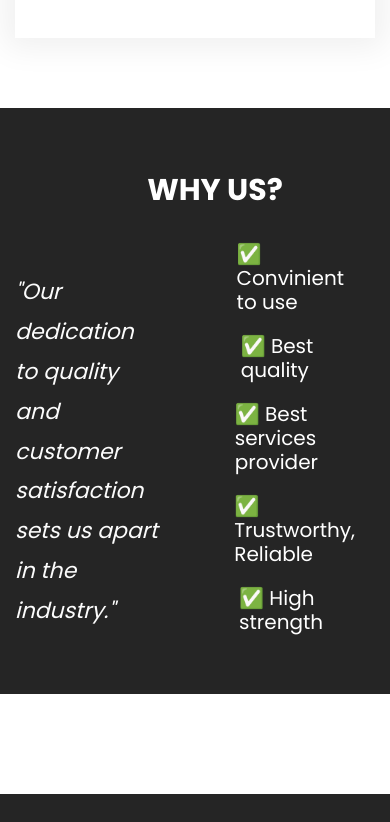
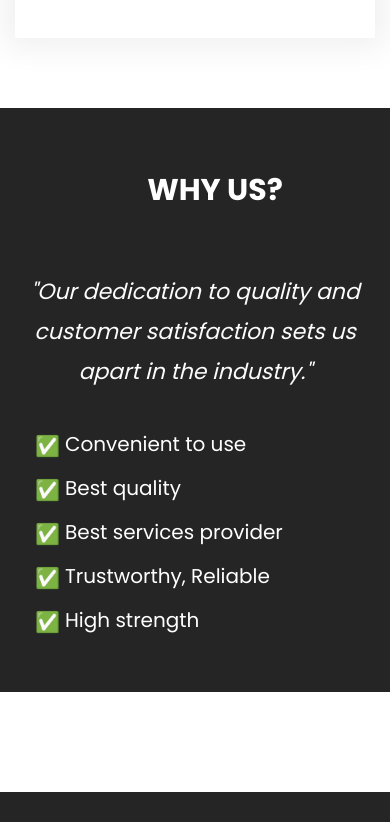
Before and after one commit to siddharth9903/rkindustries, a plain HTML site: page index.html in a window 390 px wide. Shown: the part 2742-3564 px from the top of the page. Drawn offline with nearby package versions, Linux system fonts and the light colour scheme.

Commit message:
fix: responsiveness

```diff
--- a/css/style.css
+++ b/css/style.css
@@ -513,12 +513,12 @@ a:hover {
     text-transform: uppercase;
     font-weight: bold;
 }
-
 .whyus-container {
     display: flex;
     justify-content: space-between;
     align-items: flex-start;
     width: 100%;
+    flex-wrap: wrap;
 }
 
 .quote {
@@ -530,12 +530,12 @@ a:hover {
     font-style: italic;
 }
 
-.margin-botton-not{
+.margin-bottom-not {
     margin-bottom: 0 !important;
 }
 
 .whyus-content {
-    width: 50%;
+    width: 40%;
     text-align: left;
 }
 
@@ -555,6 +555,23 @@ a:hover {
     display: flex;
     align-items: center;
     margin-bottom: 10px;
+}
+
+/* Checkmark class using Unicode character for a checkmark */
+.checkmark {
+    margin-right: 10px;
+}
+
+/* Responsive adjustments */
+@media (max-width: 768px) {
+    .quote, .whyus-content {
+        width: 100%;
+        text-align: center;
+    }
+
+    .quote {
+        margin-bottom: 20px;
+    }
 }
 
 .checkmark {
--- a/index.html
+++ b/index.html
@@ -1,5 +1,6 @@
 <!DOCTYPE html>
 <html lang="en">
+
 <head>
     <!-- basic -->
     <meta charset="utf-8" />
@@ -24,35 +25,22 @@
     <!-- Scrollbar Custom CSS -->
     <link rel="stylesheet" href="css/jquery.mCustomScrollbar.min.css" />
     <!-- Tweaks for older IEs-->
-    <link
-      rel="stylesheet"
-      href="https://netdna.bootstrapcdn.com/font-awesome/4.0.3/css/font-awesome.css"
-    />
+    <link rel="stylesheet" href="https://netdna.bootstrapcdn.com/font-awesome/4.0.3/css/font-awesome.css" />
     <!-- fonts -->
-    <link
-      href="https://fonts.googleapis.com/css?family=Poppins:400,700&display=swap"
-      rel="stylesheet"
-    />
+    <link href="https://fonts.googleapis.com/css?family=Poppins:400,700&display=swap" rel="stylesheet" />
     <!-- font awesome -->
-    <link
-      rel="stylesheet"
-      type="text/css"
-      href="https://stackpath.bootstrapcdn.com/font-awesome/4.7.0/css/font-awesome.min.css"
-    />
+    <link rel="stylesheet" type="text/css"
+        href="https://stackpath.bootstrapcdn.com/font-awesome/4.7.0/css/font-awesome.min.css" />
     <!--  -->
     <!-- owl stylesheets -->
-    <link
-      href="https://fonts.googleapis.com/css?family=Great+Vibes|Poppins:400,700&display=swap&subset=latin-ext"
-      rel="stylesheet"
-    />
+    <link href="https://fonts.googleapis.com/css?family=Great+Vibes|Poppins:400,700&display=swap&subset=latin-ext"
+        rel="stylesheet" />
     <link rel="stylesheet" href="css/owl.carousel.min.css" />
     <link rel="stylesoeet" href="css/owl.theme.default.min.css" />
-    <link
-      rel="stylesheet"
-      href="https://cdnjs.cloudflare.com/ajax/libs/fancybox/2.1.5/jquery.fancybox.min.css"
-      media="screen"
-    />
+    <link rel="stylesheet" href="https://cdnjs.cloudflare.com/ajax/libs/fancybox/2.1.5/jquery.fancybox.min.css"
+        media="screen" />
 </head>
+
 <body>
     <!-- banner bg main start -->
     <div class="banner_bg_main">
@@ -93,20 +81,10 @@
                             </div>
                         </div>
                     </div>
-            <a
-              class="carousel-control-prev"
-              href="#my_slider"
-              role="button"
-              data-slide="prev"
-            >
+                    <a class="carousel-control-prev" href="#my_slider" role="button" data-slide="prev">
                         <i class="fa fa-angle-left"></i>
                     </a>
-            <a
-              class="carousel-control-next"
-              href="#my_slider"
-              role="button"
-              data-slide="next"
-            >
+                    <a class="carousel-control-next" href="#my_slider" role="button" data-slide="next">
                         <i class="fa fa-angle-right"></i>
                     </a>
                 </div>
@@ -126,9 +104,7 @@
                             <div class="box_main">
                                 <h4 class="shirt_text">Intelligent terminal</h4>
                                 <div class="jewellery_img">
-                    <img
-                      src="images/intelligent_terminal.jpeg"
-                    />
+                                    <img src="images/intelligent_terminal.jpeg" />
                                 </div>
                             </div>
                         </div>
@@ -136,9 +112,7 @@
                             <div class="box_main">
                                 <h4 class="shirt_text">Loadcell</h4>
                                 <div class="jewellery_img">
-                    <img
-                      src="images/load_cell.jpeg"
-                    />
+                                    <img src="images/load_cell.jpeg" />
                                 </div>
                             </div>
                         </div>
@@ -146,9 +120,7 @@
                             <div class="box_main">
                                 <h4 class="shirt_text">Weighing indicator</h4>
                                 <div class="jewellery_img">
-                    <img
-                      src="images/WhatsApp Image 2023-01-03 at 13.35.05 (4).jpeg"
-                    />
+                                    <img src="images/WhatsApp Image 2023-01-03 at 13.35.05 (4).jpeg" />
                                 </div>
                             </div>
                         </div>
@@ -158,9 +130,7 @@
                             <div class="box_main">
                                 <h4 class="shirt_text">Pit type weigh bridge</h4>
                                 <div class="jewellery_img">
-                    <img
-                      src="images/WhatsApp Image 2023-01-03 at 13.35.08 (1).jpeg"
-                    />
+                                    <img src="images/WhatsApp Image 2023-01-03 at 13.35.08 (1).jpeg" />
                                 </div>
                             </div>
                         </div>
@@ -168,9 +138,7 @@
                             <div class="box_main">
                                 <h4 class="shirt_text">Display</h4>
                                 <div class="jewellery_img">
-                    <img
-                      src="images/WhatsApp Image 2023-01-03 at 13.36.11 (1).jpeg"
-                    />
+                                    <img src="images/WhatsApp Image 2023-01-03 at 13.36.11 (1).jpeg" />
                                 </div>
                             </div>
                         </div>
@@ -178,9 +146,7 @@
                             <div class="box_main">
                                 <h4 class="shirt_text">Pit less weigh bridge</h4>
                                 <div class="jewellery_img">
-                    <img
-                      src="images/pitless_weigh_bridge.jpg"
-                    />
+                                    <img src="images/pitless_weigh_bridge.jpg" />
                                 </div>
                             </div>
                         </div>
@@ -188,9 +154,7 @@
                             <div class="box_main">
                                 <h4 class="shirt_text">Modular Weigh-bridge</h4>
                                 <div class="jewellery_img">
-                    <img
-                      src="images/modular_weigh_bridge.jpg"
-                    />
+                                    <img src="images/modular_weigh_bridge.jpg" />
                                 </div>
                             </div>
                         </div>
@@ -202,23 +166,21 @@
 
     <!-- <div class="footer_section layout_padding">
         <div class="container">
+            <div class="row">
+                <div class="col-12">
                     <p class="whyus rklogo text_black">Why us?</p>
-            <p class="whyus-row rklogo text_black">Convinient to use</p>
-            <p class="whyus-row rklogo text_black">Best quality</p>
-            <p class="whyus-row rklogo text_black">Best services provider</p>
-            <p class="whyus-row rklogo text_black">Trust worthy, Reliable</p>
-            <p class="whyus-row rklogo text_black">High strength</p>
                 </div>
-      </div> -->
-      <div class="footer_section layout_padding">
-        <div class="container">
-            <p class="whyus rklogo text_black">Why us?</p>
-            <div class="whyus-container">
+            </div>
+
+            <div class="row">
+                <div class="col-md-5">
                     <div class="quote">
                         "Our dedication to quality and customer satisfaction sets us apart in the industry."
                     </div>
+                </div>
+                <div class="col-md-7">
                     <div class="whyus-content">
-                    <p class="whyus-row rklogo text_black"><span class="checkmark"></span>✅ Convinient to use</p>
+                        <p class="whyus-row rklogo text_black"><span class="checkmark"></span>✅ Convenient to use</p>
                         <p class="whyus-row rklogo text_black"><span class="checkmark"></span>✅ Best quality</p>
                         <p class="whyus-row rklogo text_black"><span class="checkmark"></span>✅ Best services provider</p>
                         <p class="whyus-row rklogo text_black"><span class="checkmark"></span>✅ Trustworthy, Reliable</p>
@@ -227,8 +189,31 @@
                 </div>
             </div>
         </div>
+    </div> -->
+    <div class="footer_section layout_padding">
+        <div class="container">
+            <div class="row">
+                <div class="col">
+                    <p class="whyus rklogo text_black">Why us?</p>
+                </div>
+            </div>
 
-      <br class="margin10"/>
+            <div class="whyus-container">
+                <div class="quote">
+                    "Our dedication to quality and customer satisfaction sets us apart in the industry."
+                </div>
+                <div class="whyus-content">
+                    <p class="whyus-row rklogo text_black"><span class="checkmark">✅</span>Convenient to use</p>
+                    <p class="whyus-row rklogo text_black"><span class="checkmark">✅</span>Best quality</p>
+                    <p class="whyus-row rklogo text_black"><span class="checkmark">✅</span>Best services provider</p>
+                    <p class="whyus-row rklogo text_black"><span class="checkmark">✅</span>Trustworthy, Reliable</p>
+                    <p class="whyus-row rklogo text_black"><span class="checkmark">✅</span>High strength</p>
+                </div>
+            </div>
+        </div>
+    </div>
+
+
     <!-- jewellery  section end -->
     <!-- footer section start -->
     <div class="footer_section layout_padding margin-botton-not">
@@ -237,15 +222,8 @@
                 <h1 class="banner_taital rklogo text_black">RK Instruments</h1>
             </div>
             <div class="input_bt">
-          <input
-            type="text"
-            class="mail_bt"
-            placeholder="Your Email"
-            name="Your Email"
-          />
-          <span class="subscribe_bt" id="basic-addon2"
-            ><a href="#">Subscribe</a></span
-          >
+                <input type="text" class="mail_bt" placeholder="Your Email" name="Your Email" />
+                <span class="subscribe_bt" id="basic-addon2"><a href="#">Subscribe</a></span>
             </div>
             <div class="location_main">
                 Help Line Email : <a href="#">rkinstruments0801@gmail.com</a>
@@ -278,4 +256,5 @@
         }
     </script>
 </body>
+
 </html>
```
Lines whose indentation alone changed are shown as unchanged.
